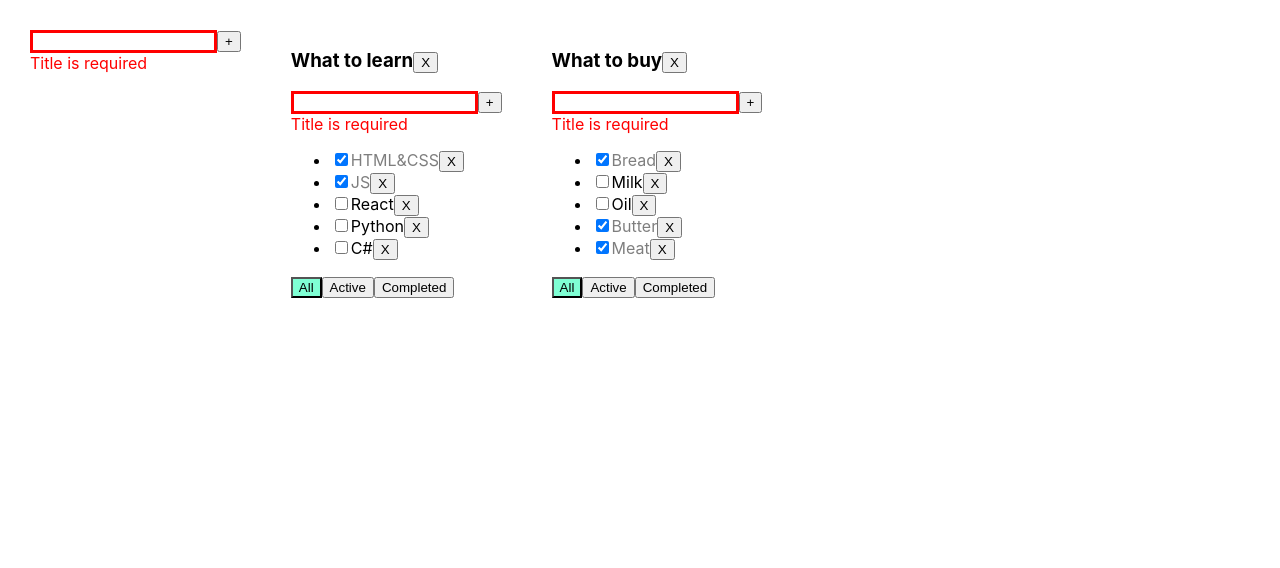
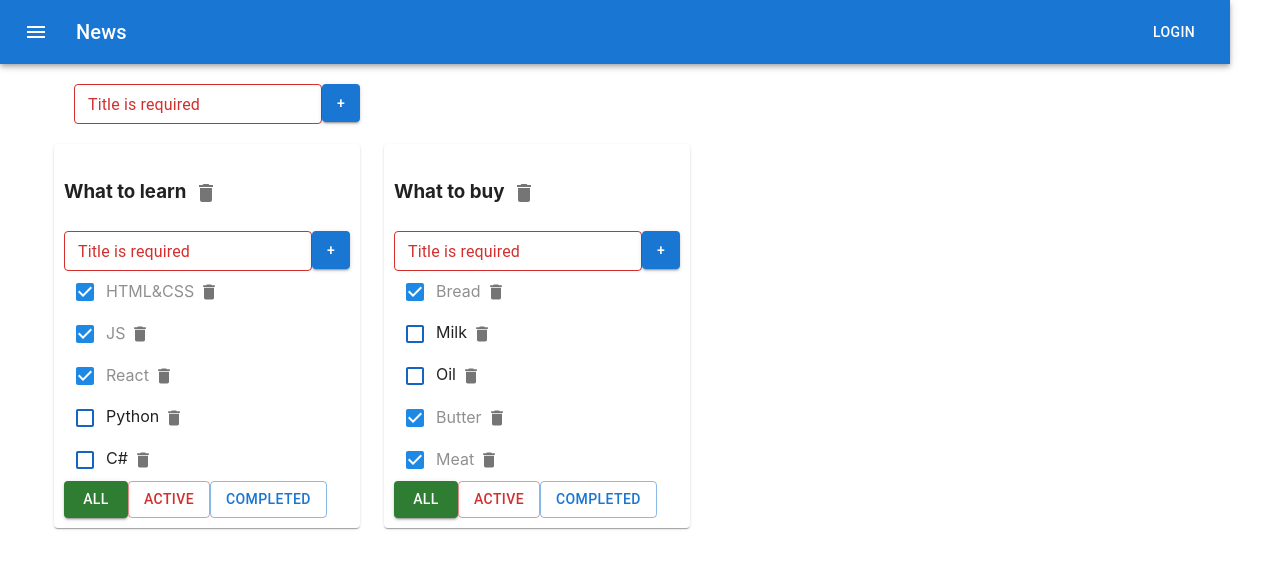
Before and after one commit to VladimirGromyko/todolist, a React (Create React App) app: page / in a window 1280 px wide. Shown: the top 568 px of the page. Built offline with nearby package versions, Linux system fonts and the light colour scheme.

Commit message:
10.12.2021 -  editing with Material UI

```diff
--- a/package.json
+++ b/package.json
@@ -3,6 +3,11 @@
   "version": "0.1.0",
   "private": true,
   "dependencies": {
+    "@emotion/react": "^11.7.0",
+    "@emotion/styled": "^11.6.0",
+    "@mui/icons-material": "^5.2.1",
+    "@mui/material": "^5.2.3",
+    "@mui/styled-engine-sc": "^5.1.0",
     "@testing-library/jest-dom": "^4.2.4",
     "@testing-library/react": "^9.3.2",
     "@testing-library/user-event": "^7.1.2",
@@ -14,6 +19,7 @@
     "react": "^16.13.1",
     "react-dom": "^16.13.1",
     "react-scripts": "3.4.1",
+    "styled-components": "^5.3.3",
     "typescript": "~3.7.2",
     "uuid": "^8.3.2"
   },
--- a/src/App.css
+++ b/src/App.css
@@ -1,7 +1,7 @@
-.App {
+/*.App {
   padding: 30px;
   display: flex;
-}
+}*/
 
 .App > div {
   margin-right: 50px;
--- a/src/App.tsx
+++ b/src/App.tsx
@@ -3,6 +3,15 @@ import './App.css';
 import {TodoList} from "./TodoList";
 import {v1} from "uuid";
 import {AddItemForm} from "./components/AddItemForm";
+
+import AppBar from '@mui/material/AppBar';
+import Box from '@mui/material/Box';
+import Toolbar from '@mui/material/Toolbar';
+import Typography from '@mui/material/Typography';
+import Button from '@mui/material/Button';
+import IconButton from '@mui/material/IconButton';
+import MenuIcon from '@mui/icons-material/Menu';
+import {Container, Grid, Paper} from "@mui/material";
 
 
 export type TaskType = {
@@ -23,7 +32,6 @@ export type TasksStateType = {
 
 function App() {
 
-    // const todoListTitle_1 = "What to learn"
     let todoLists1 = v1()
     let todoLists2 = v1()
 
@@ -36,7 +44,7 @@ function App() {
         [todoLists1]: [
             {id: v1(), title: "HTML&CSS", isDone: true},
             {id: v1(), title: "JS", isDone: true},
-            {id: v1(), title: "React", isDone: false},
+            {id: v1(), title: "React", isDone: true},
             {id: v1(), title: "Python", isDone: false},
             {id: v1(), title: "С#", isDone: false}
         ],
@@ -48,8 +56,6 @@ function App() {
             {id: v1(), title: "Meat", isDone: true}
         ]
     }
-    // type TodoType = typeof initialTasks
-    // type TodoListsType = ReturnType<TodoType>
 
     const [tasks, setTask] = useState<TasksStateType>(initialTasks)
 
@@ -72,7 +78,7 @@ function App() {
         let task = tasks[todoListId].map(m => m.id === id ? {...m, title} : m)
         setTask({...tasks, [todoListId]: task})
     }
-    const updateTodoList = (todoListId: string, title: string) =>{
+    const updateTodoList = (todoListId: string, title: string) => {
         setTodoLists(todoLists.map(m => m.id === todoListId ? {...m, title} : m))
     }
 
@@ -89,8 +95,31 @@ function App() {
     }
     return (
         <div className="App">
-            <AddItemForm addTask={addTodoList}/>
-            {todoLists.map(m => {
+
+            <Box sx={{flexGrow: 1}}>
+                <AppBar position="static">
+                    <Toolbar>
+                        <IconButton
+                            size="large"
+                            edge="start"
+                            color="inherit"
+                            aria-label="menu"
+                            sx={{mr: 2}}
+                        >
+                            <MenuIcon/>
+                        </IconButton>
+                        <Typography variant="h6" component="div" sx={{flexGrow: 1}}>
+                            News
+                        </Typography>
+                        <Button color="inherit">Login</Button>
+                    </Toolbar>
+                </AppBar>
+            </Box>
+
+            <Container fixed>
+                <Grid container style={{padding: "20px"}}><AddItemForm addTask={addTodoList}/></Grid>
+
+                <Grid container spacing={3}>{todoLists.map(m => {
                     let newTask = tasks[m.id]
                     if (m.filter === "Active") {
                         newTask = tasks[m.id].filter(t_el => !t_el.isDone)
@@ -98,8 +127,8 @@ function App() {
                     if (m.filter === "Completed") {
                         newTask = tasks[m.id].filter(t_el => t_el.isDone)
                     }
-                return (
-                    <TodoList
+                    return (<Grid item>
+                            <Paper style={{padding: "10px"}}><TodoList
                                 key={m.id}
                                 todoListId={m.id}
                                 title={m.title}
@@ -112,9 +141,11 @@ function App() {
                                 removeTodoList={removeTodoList}
                                 updateTask={updateTask}
                                 updateTodoList={updateTodoList}
-                    />
+                            /></Paper>
+                        </Grid>
                     )
-            })}
+                })}</Grid>
+            </Container>
         </div>
     )
 }
--- a/src/TodoList.tsx
+++ b/src/TodoList.tsx
@@ -1,10 +1,10 @@
-import React, {ChangeEvent, useState} from 'react'
+import React, {ChangeEvent} from 'react'
 import {FilterType, TaskType} from "./App";
-import {Button} from "./components/Button";
-import {Input} from "./components/Input";
-import s from "./TodoList.module.css"
 import {AddItemForm} from "./components/AddItemForm";
 import {EditableSpan} from "./components/EditableSpan";
+import {Button, Checkbox, IconButton} from "@mui/material";
+import {Delete} from "@mui/icons-material";
+import {blue} from "@mui/material/colors";
 
 
 type TodoListPropsType = {
@@ -17,70 +17,107 @@ type TodoListPropsType = {
     changeStatus: (todoListId: string, id: string, status: boolean) => void
     filter: FilterType
     removeTodoList: (todoListId: string) => void
-    updateTask: (todoListId: string, id: string, title:string) => void
-    updateTodoList: (todoListId: string, title: string)=> void
+    updateTask: (todoListId: string, id: string, title: string) => void
+    updateTodoList: (todoListId: string, title: string) => void
 }
 export const TodoList = ({
                              todoListId, title, tasks, removeTask, addFilter,
                              addTask, changeStatus, filter, removeTodoList,
-                             updateTask, updateTodoList,...props
+                             updateTask, updateTodoList, ...props
                          }: TodoListPropsType) => {
 
-    const addFilterTaskHandler = (todoListId: string, value: FilterType) => {
-        addFilter(todoListId, value)
-    }
-    const removeTaskHandler = (todoListId: string, tId: string) => {
+    // const addFilterTaskHandler = (todoListId: string, value: FilterType) => {
+    //     addFilter(todoListId, value)
+    // }
+    const addFilterAllTaskHandler = () => {addFilter(todoListId, 'All')}
+    const addFilterActiveTaskHandler = () => {addFilter(todoListId, 'Active')}
+    const addFilterCompletedTaskHandler = () => {addFilter(todoListId, 'Completed')}
+
+    const removeTaskHandler = (tId: string) => {
         removeTask(todoListId, tId)
     }
     const onChangeCheckboxHandler = (elId: string, e: ChangeEvent<HTMLInputElement>) => {
         changeStatus(todoListId, elId, e.currentTarget.checked)
     }
-    const removeTodoListHandler = (todoListId: string) => {
+    const removeTodoListHandler = () => {
         removeTodoList(todoListId)
     }
     const addTaskHandler = (title: string) => {
         addTask(todoListId, title)
     }
-    const updateTaskHandler=(id:string, taskTitle: string) => {
+    const updateTaskHandler = (id: string, taskTitle: string) => {
         updateTask(todoListId, id, taskTitle)
     }
-    const updateTodoListHandler=(TodoListTitle: string) => {
+    const updateTodoListHandler = (TodoListTitle: string) => {
         updateTodoList(todoListId, TodoListTitle)
     }
+    const label = { inputProps: { 'aria-label': 'Checkbox demo' } };
 
     return (
         <div>
             <h3>
                 <EditableSpan isDone={false}
                               title={title}
-                              callBackName={(title)=> updateTodoListHandler(title)}/>
-                <button onClick={() => removeTodoListHandler(todoListId)}>X</button>
+                              callBackName={(title) => updateTodoListHandler(title)}/>
+                <IconButton aria-label="delete">
+                    <Delete onClick={removeTodoListHandler}/>
+                </IconButton>
+                {/*<button onClick={() => removeTodoListHandler(todoListId)}>X</button>*/}
             </h3>
             <AddItemForm addTask={addTaskHandler}/>
-            <ul>
+            <div>
                 {tasks.map(el => {
                     return (
-                        <li key={el.id}>
-                            <input type="checkbox"
+                        <div key={el.id}>
+                            <Checkbox
+                                {...label}
+                                // defaultChecked
+                                checked={el.isDone}
+                                onChange={(e) => onChangeCheckboxHandler(el.id, e)}
+
+                                sx={{
+                                    color: blue[800],
+                                    '&.Mui-checked': {
+                                        color: blue[600],
+                                    },
+                                }}
+                            />
+
+      {/*                      <input type="checkbox"
                                    checked={el.isDone}
                                    onChange={(e) => onChangeCheckboxHandler(el.id, e)}
-                            />
+                            />*/}
                             <EditableSpan
                                 isDone={el.isDone}
                                 title={el.title}
-                                callBackName={(title)=> updateTaskHandler(el.id, title)}
+                                callBackName={(title) => updateTaskHandler(el.id, title)}
                             />
-                            <button onClick={() => removeTaskHandler(todoListId, el.id)}>X</button>
-                        </li>
+                            <IconButton aria-label="delete" size="small">
+                                <Delete fontSize="small" onClick={() => removeTaskHandler(el.id)}/>
+                            </IconButton>
+                            {/*<button onClick={() => removeTaskHandler(el.id)}>X</button>*/}
+                        </div>
                     )
                 })}
-            </ul>
+            </div>
             <div>
-                <Button name={'All'} filter={filter} callBack={() => addFilterTaskHandler(todoListId, 'All')}/>
+                <Button variant={filter==='All' ? "contained" : "outlined"}
+                        color="success" onClick={addFilterAllTaskHandler}>All</Button>
+
+                <Button variant={filter==='Active' ? "contained" : "outlined"}
+                        color="error" onClick={addFilterActiveTaskHandler}>Active</Button>
+
+                <Button variant={filter==='Completed' ? "contained" : "outlined"}
+                        color="primary" onClick={addFilterCompletedTaskHandler}>Completed</Button>
+
+                {/*<Button name={'All'} filter={filter} callBack={() => addFilterTaskHandler(todoListId, 'All')}/>
+
                 <Button name={'Active'} filter={filter} callBack={() => addFilterTaskHandler(todoListId, 'Active')}/>
                 <Button name={'Completed'} filter={filter}
-                        callBack={() => addFilterTaskHandler(todoListId, 'Completed')}/>
+                        callBack={() => addFilterTaskHandler(todoListId, 'Completed')}/>*/}
             </div>
         </div>
     )
 }
+
+// Video: 7 time: 49.10
--- a/src/components/AddItemForm.tsx
+++ b/src/components/AddItemForm.tsx
@@ -1,5 +1,6 @@
 import React, {ChangeEvent, KeyboardEvent, useState} from "react";
 import s from './../TodoList.module.css'
+import {Button, TextField} from "@mui/material";
 
 type AddItemFormPropsType = {
     addTask: (title: string) => void
@@ -47,13 +48,22 @@ export const AddItemForm = ({addTask, ...props}: AddItemFormPropsType) => {
 
     return (
         <div>
-            <input value={newTitle}
-                   className={error ? s.error : s.nonError}
-                   onChange={onChangeTaskHandler}
-                   onKeyPress={onKeyPressTaskHandler}
+            <TextField id="outlined-basic"
+                       label={error}
+                       variant="outlined"
+                       size="small"
+                       error={!!error}
+                       value={newTitle}
+                       className={error ? s.error : s.nonError}
+                       onChange={onChangeTaskHandler}
+                       onKeyPress={onKeyPressTaskHandler}
             />
-            < button onClick={addTaskHandler}> +</button>
-            {error && <div className={s.errorMessage}>{error}</div>}
+
+            <Button
+                onClick={addTaskHandler}
+                style={{maxWidth: '38px', maxHeight: '38px', minWidth: '38px', minHeight: '38px'}}
+                variant="contained">+</Button>
+            {error && <div className={s.errorMessage}></div>}
         </div>
     )
 }
--- a/src/components/Input.tsx
+++ b/src/components/Input.tsx
@@ -34,6 +34,7 @@ export const Input = ({todoListId, newTitle, setNewTitle, addTask, setError, err
     }
 
     return (
+
         <input value={newTitle}
                className={error ? s.error : s.nonError}
                onChange={onChangeTaskHandler}
```
Also changed, not shown: src/components/EditableSpan.tsx (+15 -7 lines), 2 other files (tests, documents, lock files or other folders). Lines whose indentation alone changed are shown as unchanged.
